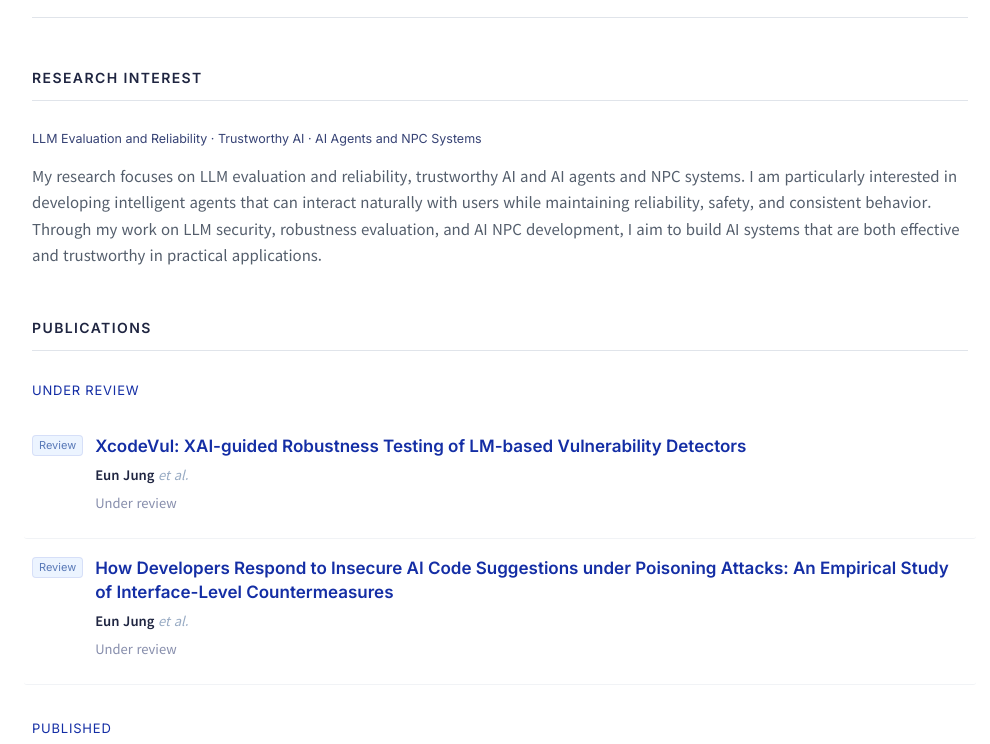
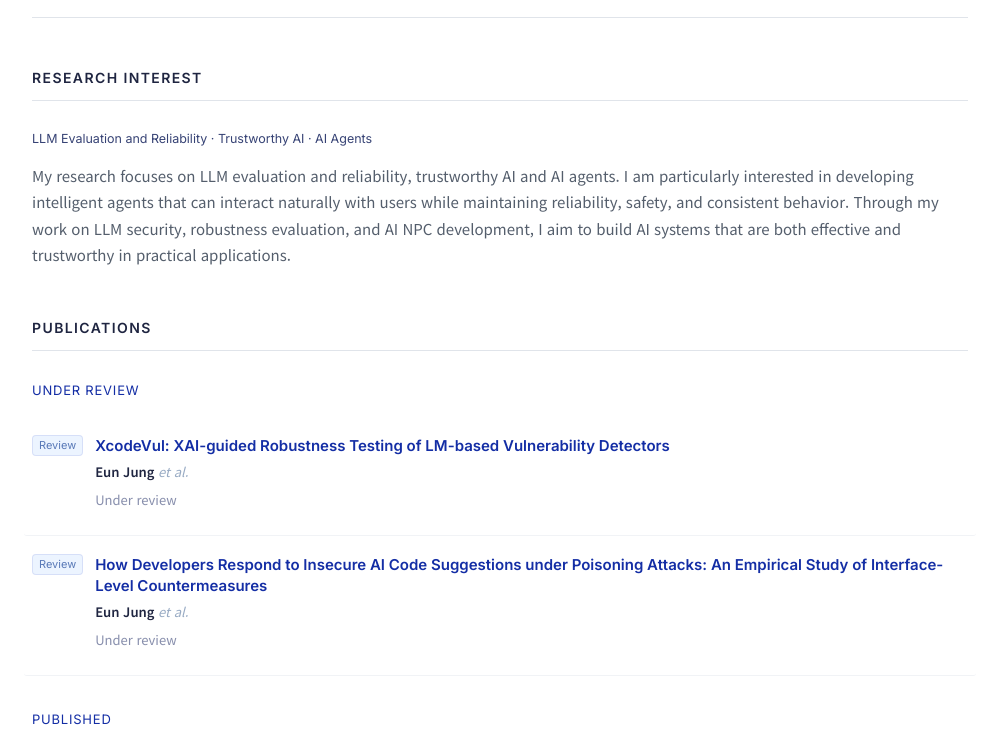
Before and after one commit to eunjung926/eunjung926.github.io, a website: page index.html in a window 1280 px wide. Shown: the part 500-1244 px from the top of the page, without its empty margins (140-1130 px from the left). Drawn offline with Linux system fonts and the light colour scheme; a web font is replaced by a local one.

Commit message:
update research interests

```diff
--- a/css/style.css
+++ b/css/style.css
@@ -375,7 +375,7 @@ section { padding: 48px 0 0; }
 
 .pub-title {
   font-family: var(--sans-en);
-  font-size: 17px;
+  font-size: 15px;
   font-weight: 600;
   line-height: 1.4;
   color: var(--accent);
--- a/index.html
+++ b/index.html
@@ -61,9 +61,9 @@
 
   <section id="research">
     <p class="section-heading">Research Interest</p>
-    <p class="research-keywords">LLM Evaluation and Reliability · Trustworthy AI · AI Agents and NPC Systems</p>
+    <p class="research-keywords">LLM Evaluation and Reliability · Trustworthy AI · AI Agents</p>
     <p class="section-body">
-      My research focuses on LLM evaluation and reliability, trustworthy AI and AI agents and NPC systems.
+      My research focuses on LLM evaluation and reliability, trustworthy AI and AI agents.
       I am particularly interested in developing intelligent agents that can interact naturally with users while
       maintaining reliability, safety, and consistent behavior. Through my work on LLM security, robustness
       evaluation, and AI NPC development, I aim to build AI systems that are both effective and trustworthy
```
